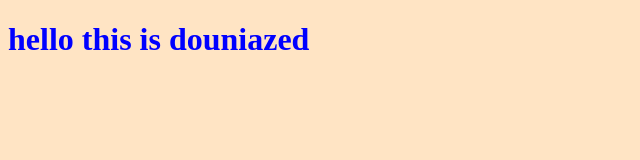
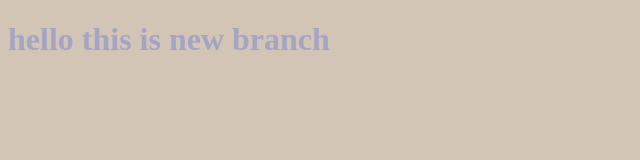
Before and after one commit to douniaedben/myproject, a plain HTML site: page index.html in a window 1280 px wide. Shown: the whole page, without its empty margins (0-640 px from the left). Drawn offline with Linux system fonts and the light colour scheme.

Commit message:
changement de titre et de couleur

```diff
--- a/index.html
+++ b/index.html
@@ -7,7 +7,7 @@
     <link rel="stylesheet" href="styl.css">
   </head>
   <body>
-    <h1>hello this is douniazed</h1>
+    <h1>hello this is new branch</h1>
     <script src="app.js"></script>
   </body>
 </html>
--- a/styl.css
+++ b/styl.css
@@ -1,6 +1,6 @@
 h1{
-    color: blue;
+    color: rgb(164, 164, 197);
 }
 body{
-    background-color: bisque;
+    background-color: rgb(210, 197, 182);
 }
```
